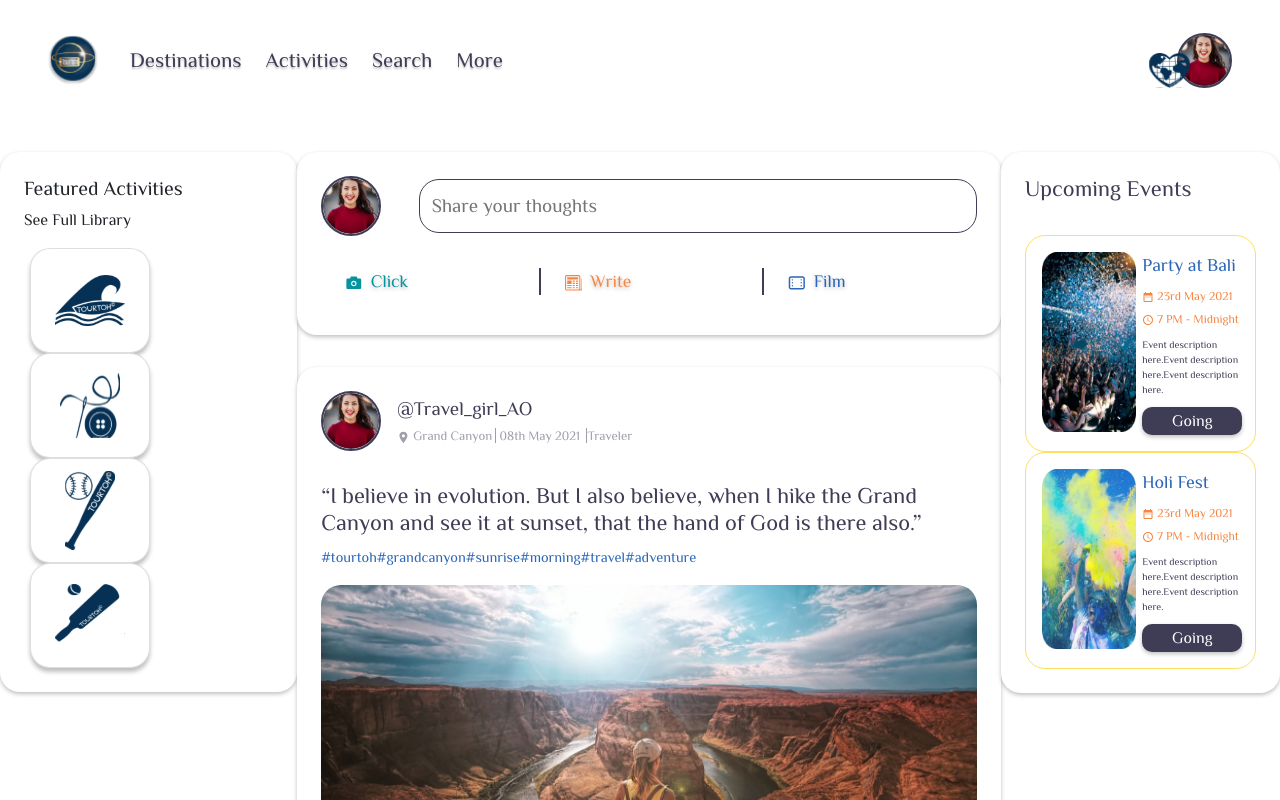
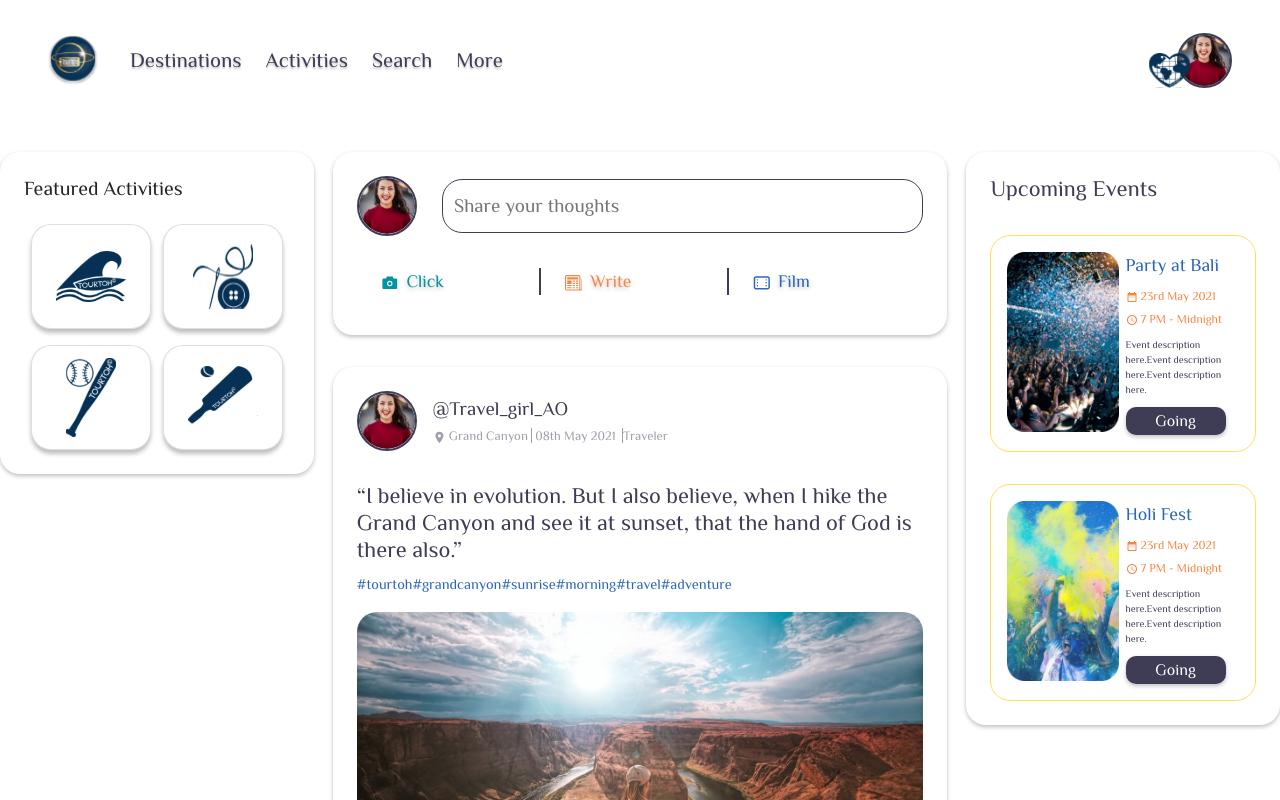
Before and after one commit to TamaraAbells/tamara-abels, a React (Create React App) app: page /activities in a window 1280 px wide. Shown: the top 800 px of the page. Built offline with nearby package versions, Linux system fonts and the light colour scheme.

Commit message:
complete activities web

```diff
--- a/src/Components/Cards/EventsCard.js
+++ b/src/Components/Cards/EventsCard.js
@@ -106,6 +106,7 @@ const EventsCardStyles = styled.div`
       display: flex;
       align-items: flex-start;
       justify-content: space-between;
+      margin-top: 2rem;
 
       .bg {
         width: 48%;
--- a/src/Components/Cards/FeatureCard.js
+++ b/src/Components/Cards/FeatureCard.js
@@ -2,7 +2,7 @@ import React from "react";
 import styled from "styled-components";
 import Images from "../../Assets/Images/images";
 
-const FeatureCard = () => {
+const FeatureCard = ({ noSub }) => {
   const { wizard, thread, baseBat, baseBall } = Images;
 
   const images = [wizard, thread, baseBat, baseBall];
@@ -12,7 +12,7 @@ const FeatureCard = () => {
       <FeatureCardStyles>
         <div className="name">
           <h5>Featured Activities</h5>
-          <p>See Full Library</p>
+          {noSub ? "" : <p>See Full Library </p>}
         </div>
         <div className="cards">
           {images.map((image, index) => (
@@ -51,6 +51,7 @@ const FeatureCardStyles = styled.div`
       display: flex;
       align-items: center;
       justify-content: center;
+      margin-top: 1rem;
       img {
         display: block;
         width: 70px;
--- a/src/Pages/Activities/LeftSection.js
+++ b/src/Pages/Activities/LeftSection.js
@@ -6,11 +6,13 @@ const LeftSection = () => {
   return (
     <>
       <LeftSectionStyles>
-        <FeatureCard />
+        <FeatureCard noSub />
       </LeftSectionStyles>
     </>
   );
 };
 
 export default LeftSection;
-const LeftSectionStyles = styled.div``;
+const LeftSectionStyles = styled.div`
+  width: 24.5%;
+`;
--- a/src/Pages/Activities/MidSection.js
+++ b/src/Pages/Activities/MidSection.js
@@ -20,4 +20,6 @@ const MidSection = () => {
 };
 
 export default MidSection;
-const MidSectionStyles = styled.div``;
+const MidSectionStyles = styled.div`
+  width: 48%;
+`;
--- a/src/Pages/Activities/RightSection.js
+++ b/src/Pages/Activities/RightSection.js
@@ -13,4 +13,6 @@ const RightSection = () => {
 };
 
 export default RightSection;
-const RightSectionStyles = styled.div``;
+const RightSectionStyles = styled.div`
+  width: 24.5%;
+`;
```
